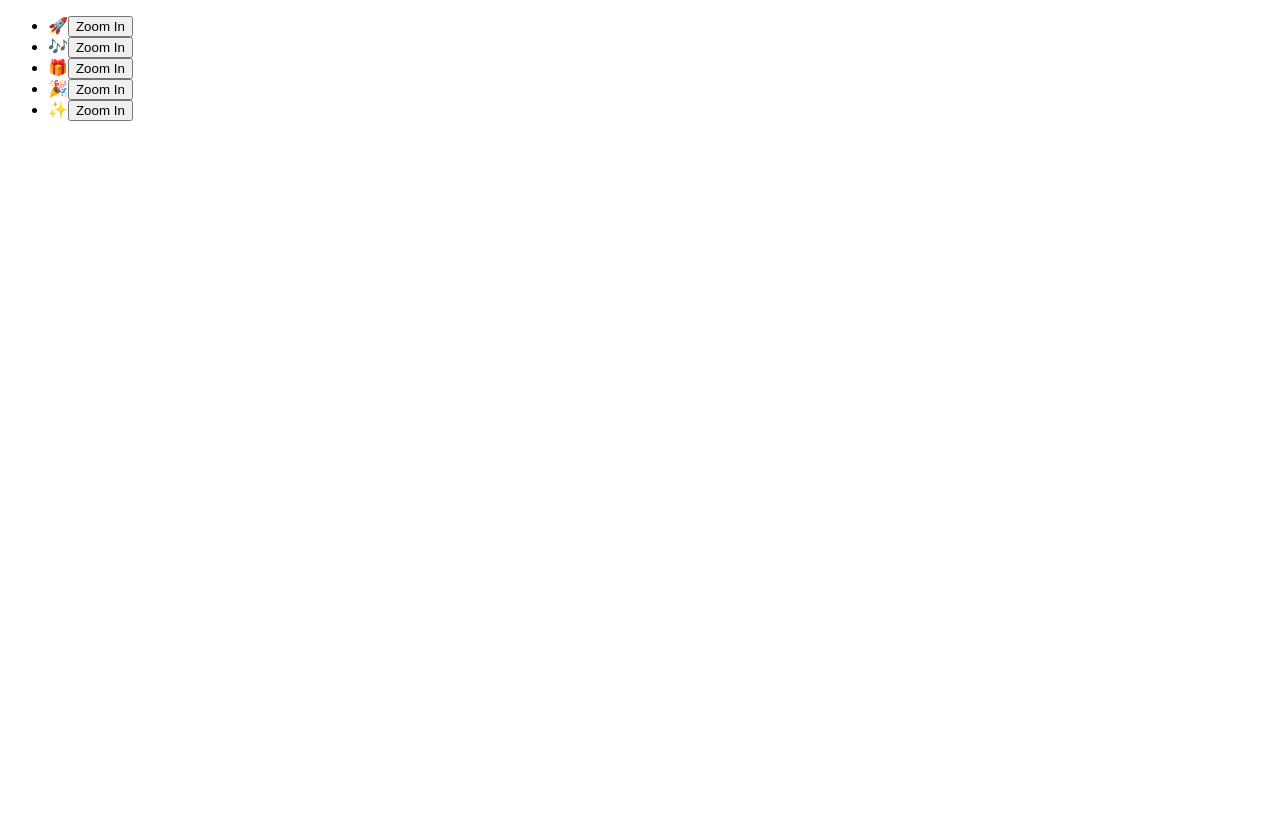
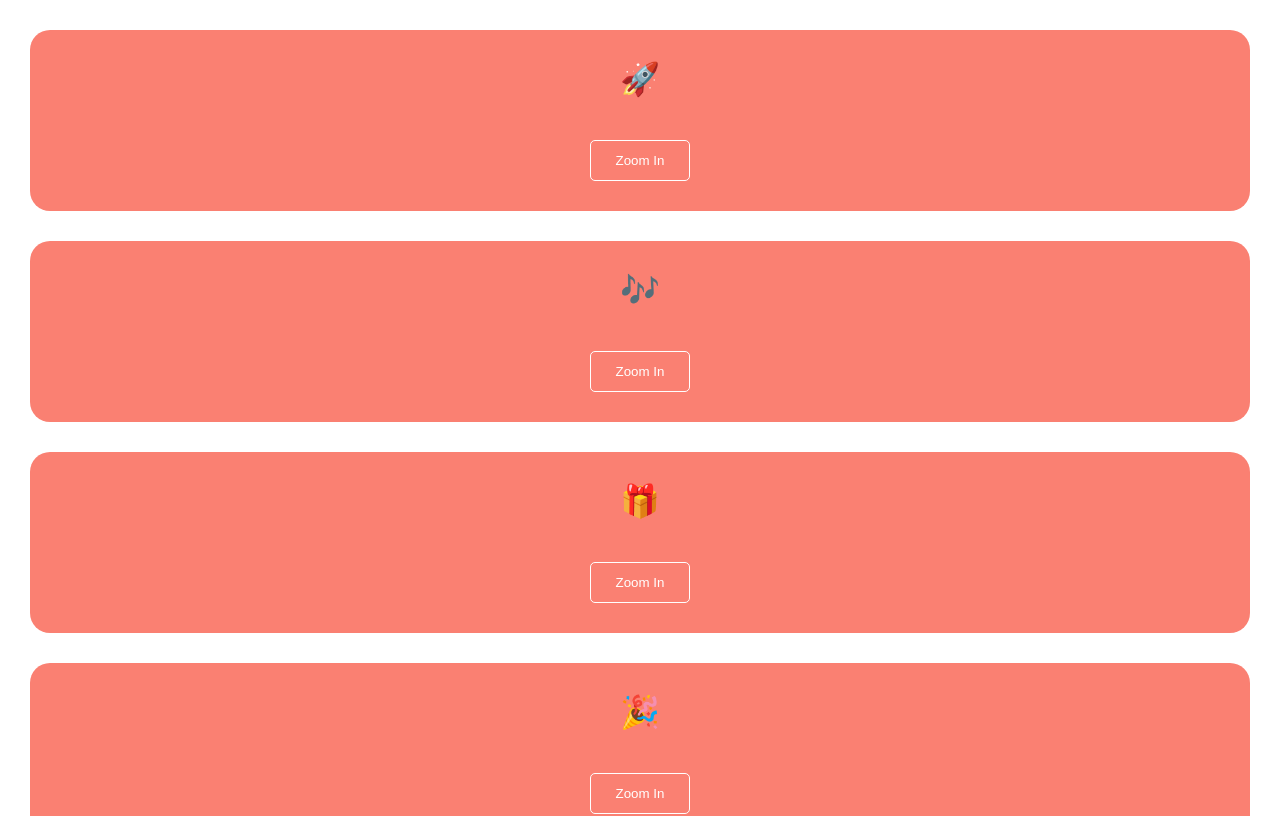
Before and after one commit to RobFyd/react-styling, a React (Vite) app: page / in a window 1280 px wide. Shown: the top 816 px of the page. Built offline with nearby package versions, Linux system fonts and the light colour scheme.

Commit message:
refactor HTML and components for improved structure and styling

```diff
--- a/index.html
+++ b/index.html
@@ -5,7 +5,7 @@
     <link rel="icon" type="image/svg+xml" href="/vite.svg" />
     <meta name="viewport" content="width=device-width, initial-scale=1.0" />
     <title>Vite + React</title>
-    <link rel="stylesheet" href="/src/styles.css" />
+    <link rel="stylesheet" href="styles.css" />
   </head>
   <body>
     <div id="root"></div>
--- a/src/App.jsx
+++ b/src/App.jsx
@@ -1,7 +1,7 @@
 import { List } from "./components/List";
 
 function App() {
-    return <List />;
+  return <List />;
 }
 
 export default App;
--- a/src/components/Item.jsx
+++ b/src/components/Item.jsx
@@ -4,9 +4,10 @@ export function Item({ emoji }) {
   const [zoomed, setZoomed] = useState(false);
 
   return (
-    <li>
-      <span>{emoji}</span>
+    <li className="item">
+      <span className="emoji">{emoji}</span>
       <button
+        className="btn"
         onClick={() => {
           setZoomed((wasZoomed) => !wasZoomed);
         }}
--- a/src/components/List.jsx
+++ b/src/components/List.jsx
@@ -4,7 +4,7 @@ const emojis = ["🚀", "🎶", "🎁", "🎉", "✨"];
 
 export function List() {
   return (
-        <ul>
+    <ul className="list">
       {emojis.map((emoji) => (
         <Item key={emoji} emoji={emoji} />
       ))}
```
Lines whose indentation alone changed are shown as unchanged.
